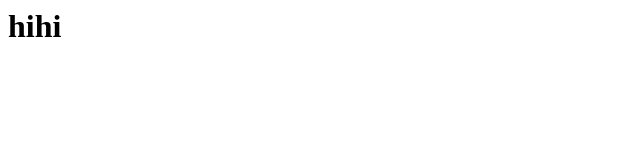
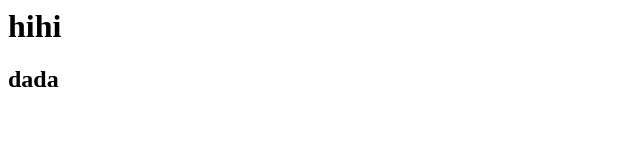
Before and after one commit to MassiveStroke3434/ddeneme, a plain HTML site: page index.html in a window 1280 px wide. Shown: the full height of the page, 0-640 px from the left. Drawn offline with Linux system fonts and the light colour scheme.

Commit message:
commit iki

```diff
--- a/index.html
+++ b/index.html
@@ -1 +1,2 @@
 <h1>hihi</h1>
+<h2>dada</h2>
```
